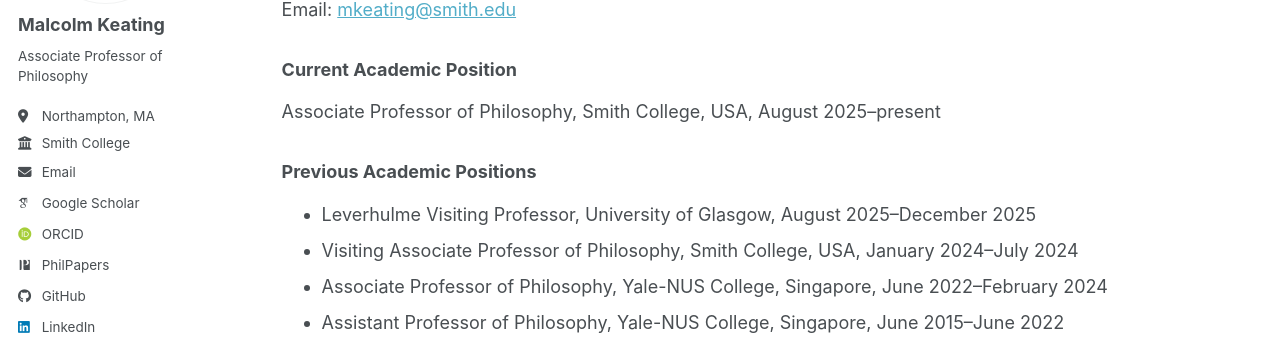
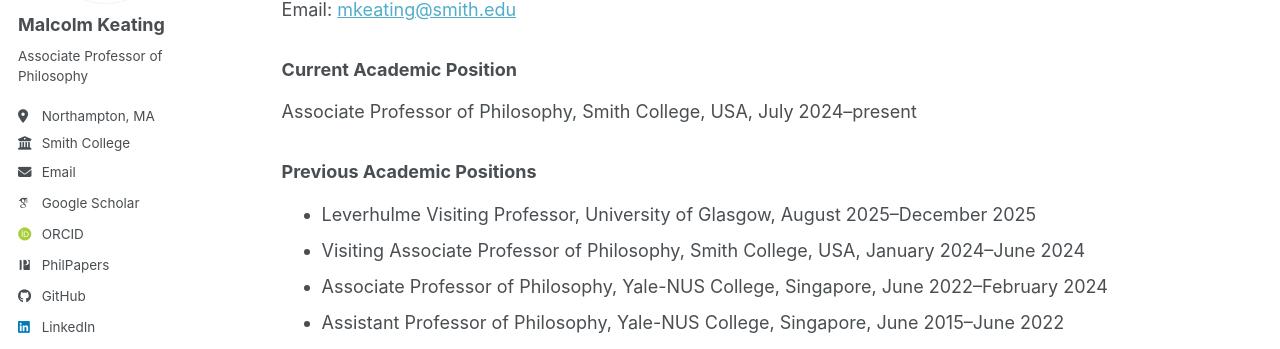
Before and after one commit to malcolmkeating/malcolmkeating.github.io, a Jekyll site: the page built from _pages/cv.md, in a window 1280 px wide and 900 px high. Shown: the part 324-673 px from the top of the window. Built offline with Jekyll 4.4.1, drawn with Linux system fonts in a browser that asks for light colours; some web fonts are replaced; a script bundle is joined from its source files by our own code; library files that are not in the unit come from our copies.

Commit message:
Update cv.md

```diff
--- a/_pages/cv.md
+++ b/_pages/cv.md
@@ -20,15 +20,12 @@
 
 ### Current Academic Position
 
-Associate Professor of Philosophy, Smith College, USA, August
-2025–present
+Associate Professor of Philosophy, Smith College, USA, July 2024–present
 
 ### Previous Academic Positions
 
-+ Leverhulme Visiting Professor, University of Glasgow, August
-2025–December 2025
-+ Visiting Associate Professor of Philosophy, Smith College, USA, January
-2024–July 2024
++ Leverhulme Visiting Professor, University of Glasgow, August 2025–December 2025
++ Visiting Associate Professor of Philosophy, Smith College, USA, January 2024–June 2024
 + Associate Professor of Philosophy, Yale-NUS College, Singapore, June
 2022–February 2024
 + Assistant Professor of Philosophy, Yale-NUS College, Singapore, June
```
